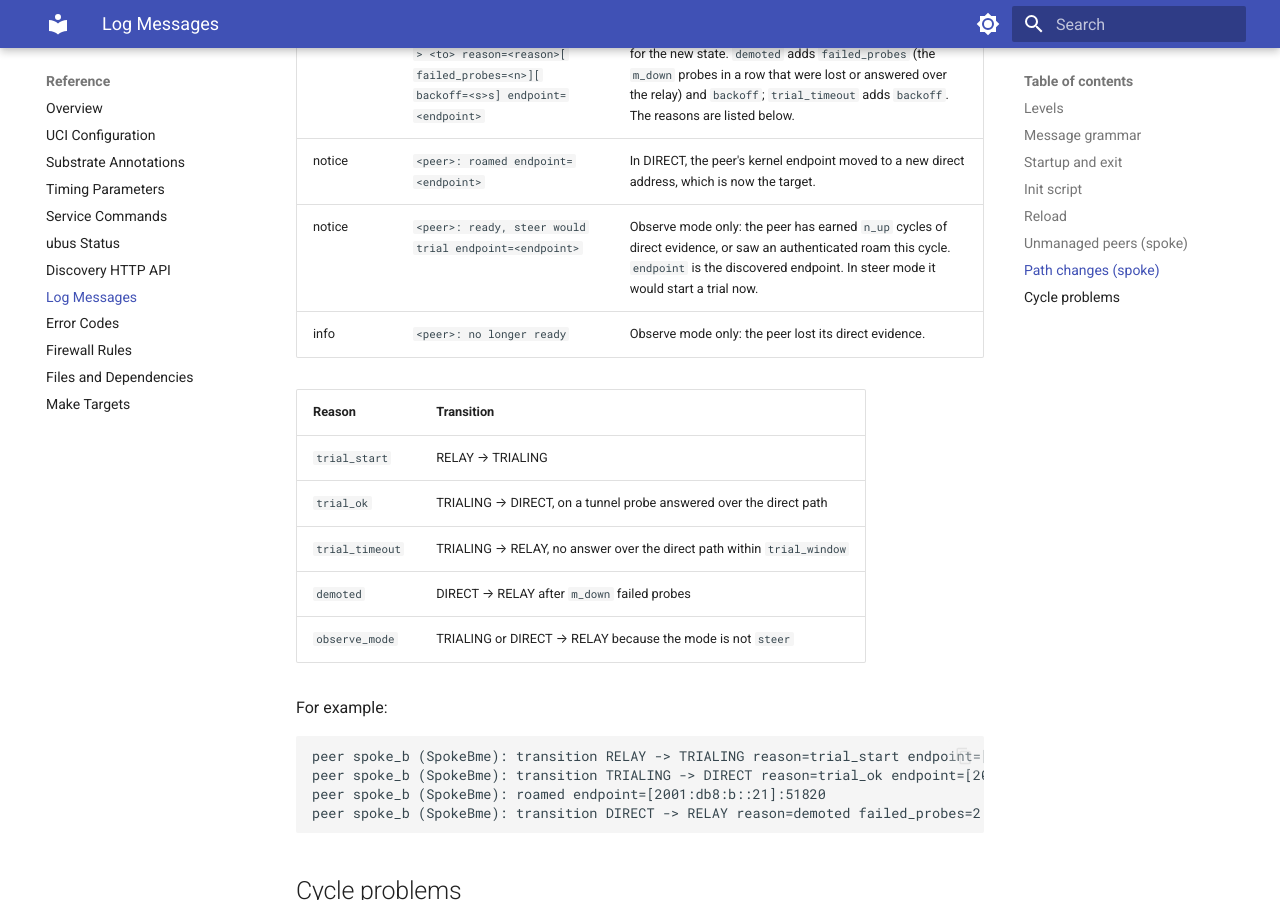
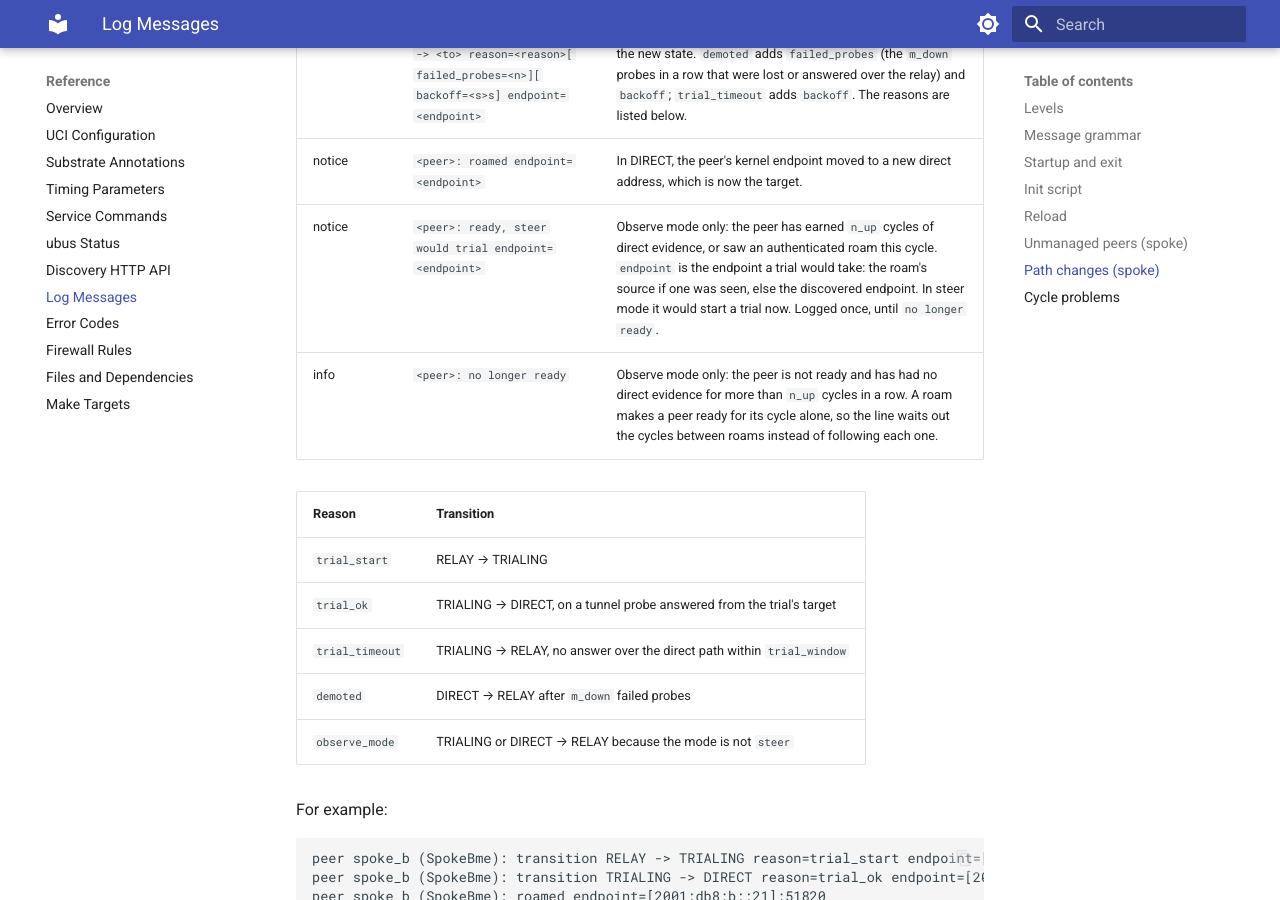
Before and after one commit to m00qek/wgpathd, an MkDocs documentation site: the page built from docs/reference/log-messages.md, in a window 1280 px wide and 900 px high, scrolled down 4536 px. Built offline with MkDocs 1.6.1 and Material for MkDocs 9.7.7, drawn with Linux system fonts in a browser that asks for light colours.

Commit message:
Observe mode: log the endpoint steer would trial, a roam's included, and say no longer ready only after n_up cycles without evidence

```diff
--- a/docs/reference/log-messages.md
+++ b/docs/reference/log-messages.md
@@ -110,13 +110,13 @@ What a reload applies is listed in [Service commands](service-commands.md#reload
 | :--- | :--- | :--- |
 | notice | `<peer>: transition <from> -> <to> reason=<reason>[ failed_probes=<n>][ backoff=<s>s] endpoint=<endpoint>` | A state transition. `endpoint` is the endpoint wgpathd sets for the new state. `demoted` adds `failed_probes` (the `m_down` probes in a row that were lost or answered over the relay) and `backoff`; `trial_timeout` adds `backoff`. The reasons are listed below. |
 | notice | `<peer>: roamed endpoint=<endpoint>` | In DIRECT, the peer's kernel endpoint moved to a new direct address, which is now the target. |
-| notice | `<peer>: ready, steer would trial endpoint=<endpoint>` | Observe mode only: the peer has earned `n_up` cycles of direct evidence, or saw an authenticated roam this cycle. `endpoint` is the discovered endpoint. In steer mode it would start a trial now. |
-| info | `<peer>: no longer ready` | Observe mode only: the peer lost its direct evidence. |
+| notice | `<peer>: ready, steer would trial endpoint=<endpoint>` | Observe mode only: the peer has earned `n_up` cycles of direct evidence, or saw an authenticated roam this cycle. `endpoint` is the endpoint a trial would take: the roam's source if one was seen, else the discovered endpoint. In steer mode it would start a trial now. Logged once, until `no longer ready`. |
+| info | `<peer>: no longer ready` | Observe mode only: the peer is not ready and has had no direct evidence for more than `n_up` cycles in a row. A roam makes a peer ready for its cycle alone, so the line waits out the cycles between roams instead of following each one. |
 
 | Reason | Transition |
 | :--- | :--- |
 | `trial_start` | RELAY → TRIALING |
-| `trial_ok` | TRIALING → DIRECT, on a tunnel probe answered over the direct path |
+| `trial_ok` | TRIALING → DIRECT, on a tunnel probe answered from the trial's target |
 | `trial_timeout` | TRIALING → RELAY, no answer over the direct path within `trial_window` |
 | `demoted` | DIRECT → RELAY after `m_down` failed probes |
 | `observe_mode` | TRIALING or DIRECT → RELAY because the mode is not `steer` |
```
Also changed, not shown: 4 other files.
